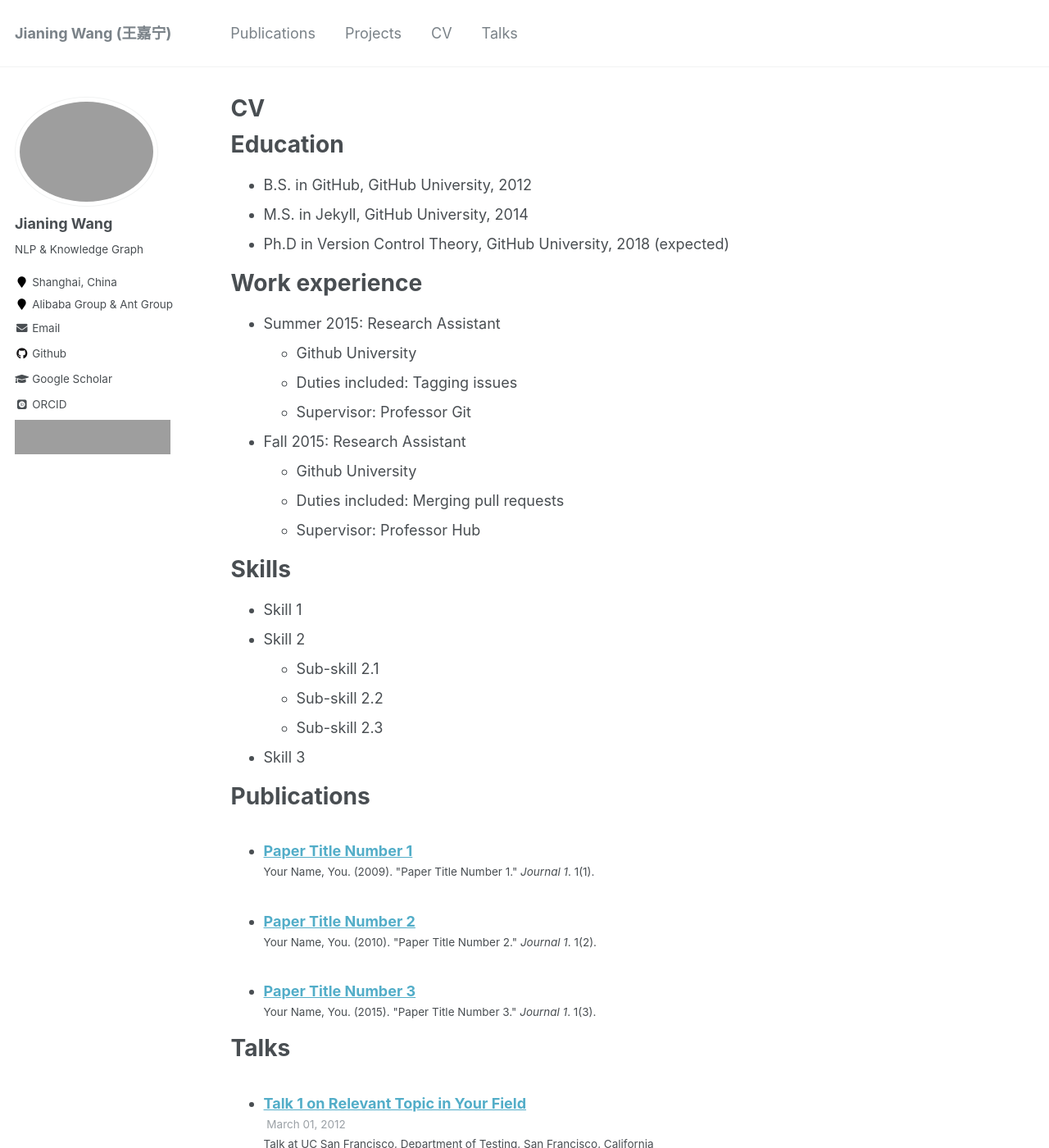
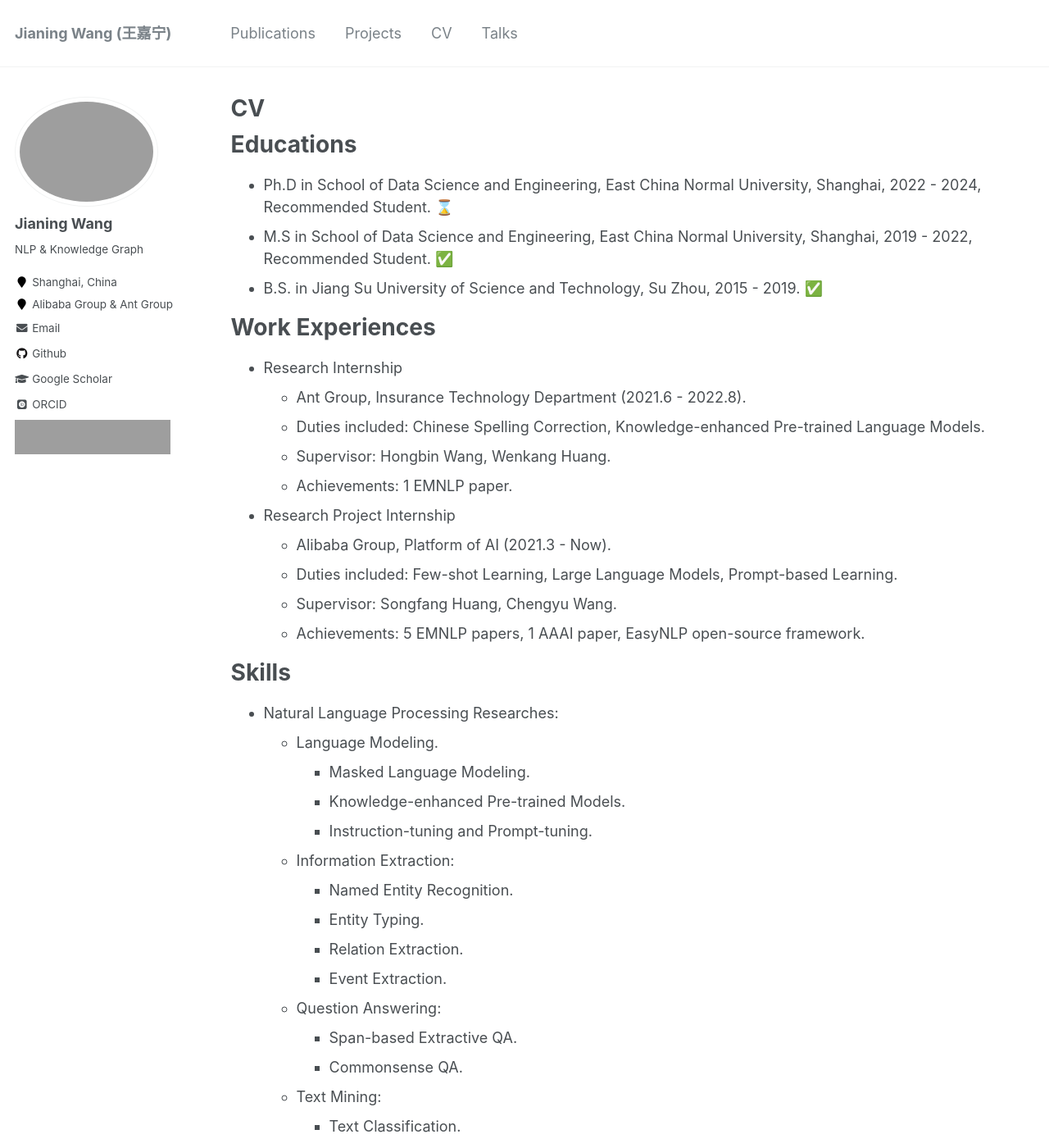
Before and after one commit to wjn1996/wjn1996.github.io, a Jekyll site: the page built from _pages/cv.md, in a window 1280 px wide and 1400 px high. Shown: the whole window at 82% size. Built offline with Jekyll 4.4.1, drawn with Linux system fonts in a browser that asks for light colours; some web fonts are replaced; some of the changed text lies outside the part shown; grey boxes are pictures that could not be loaded.

Commit message:
update CV

```diff
--- a/_pages/cv.md
+++ b/_pages/cv.md
@@ -9,51 +9,89 @@
 
 {% include base_path %}
 
-Education
+Educations
 ======
-* B.S. in GitHub, GitHub University, 2012
-* M.S. in Jekyll, GitHub University, 2014
-* Ph.D in Version Control Theory, GitHub University, 2018 (expected)
+* Ph.D in School of Data Science and Engineering, East China Normal University, Shanghai, 2022 - 2024, Recommended Student. ⌛️
+* M.S in School of Data Science and Engineering, East China Normal University, Shanghai, 2019 - 2022, Recommended Student. ✅
+* B.S. in Jiang Su University of Science and Technology, Su Zhou, 2015 - 2019. ✅
 
-Work experience
+
+
+Work Experiences
 ======
-* Summer 2015: Research Assistant
-  * Github University
-  * Duties included: Tagging issues
-  * Supervisor: Professor Git
+* Research Internship
+  * Ant Group, Insurance Technology Department (2021.6 - 2022.8).
+  * Duties included: Chinese Spelling Correction, Knowledge-enhanced Pre-trained Language Models.
+  * Supervisor: Hongbin Wang, Wenkang Huang.
+  * Achievements: 1 EMNLP paper.
 
-* Fall 2015: Research Assistant
-  * Github University
-  * Duties included: Merging pull requests
-  * Supervisor: Professor Hub
+* Research Project Internship
+  * Alibaba Group, Platform of AI (2021.3 - Now).
+  * Duties included: Few-shot Learning, Large Language Models, Prompt-based Learning.
+  * Supervisor: Songfang Huang, Chengyu Wang.
+  * Achievements: 5 EMNLP papers, 1 AAAI paper, EasyNLP open-source framework.
 
 Skills
 ======
-* Skill 1
-* Skill 2
-  * Sub-skill 2.1
-  * Sub-skill 2.2
-  * Sub-skill 2.3
-* Skill 3
+* Natural Language Processing Researches:
+  * Language Modeling.
+    * Masked Language Modeling.
+    * Knowledge-enhanced Pre-trained Models.
+    * Instruction-tuning and Prompt-tuning.
+  * Information Extraction:
+    * Named Entity Recognition.
+    * Entity Typing.
+    * Relation Extraction.
+    * Event Extraction.
+  * Question Answering:
+    * Span-based Extractive QA.
+    * Commonsense QA.
+  * Text Mining:
+    * Text Classification.
+    * Natural Language Inference.
+    * Chinese Spelling Correction.
+    * Paraphrasing.
+* Languages:
+  * Python
+  * Pytorch
+  * Java
 
 Publications
 ======
-  <ul>{% for post in site.publications %}
-    {% include archive-single-cv.html %}
-  {% endfor %}</ul>
+  Please refer to [Publication](./publications.md).
+
+Awards
+======
+* Competitions:
+  * [2022-12] [International Algorithm Case Competition](https://iacc.pazhoulab-huangpu.com/), The Third Place (3/96).
+  * [2022-07] [AIWIN Spring Competition (Chinese Insurance Multi-task Competition)](http://www.aiwin.org.cn/competitions/68), The Second Place.
+  * [2022-07] [CLUE Benchmarks Version 1.1](https://www.cluebenchmarks.com/rank.html), The 15-th Place (2/109)
+  * [2020-12] 'Huawei Cup' The 17th China Post-Graduate Mathematical Contest in Modeling, Second Prize.
+* Scholarship:
+  * [2022-12] HuaXin Scholarship.
+  * [2021-12] HuaXin Scholarship.
+* Others:
+  * Outstanding Undergraduate Graduates.
+  * Excellent Graduation Thesis of Jiangsu Province in 2019.
 
 Talks
 ======
-  <ul>{% for post in site.talks %}
-    {% include archive-single-talk-cv.html %}
-  {% endfor %}</ul>
+* [2023-03-23] Revisiting Large Language Models in NLP Researchs and Applications (面向大语言模型的背后技术思考与研究分析) [[PDF](../files/%E9%9D%A2%E5%90%91%E5%A4%A7%E8%A7%84%E6%A8%A1%E8%AF%AD%E8%A8%80%E6%A8%A1%E5%9E%8B%E6%8A%80%E6%9C%AF%E8%83%8C%E5%90%8E%E7%9A%84%E6%80%9D%E8%80%83%EF%BC%88wjn%2023-03-23%EF%BC%89.pptx)].
+* [2022-12-09] Survey of Pre-trained Language Models and Advances in NLP (预训练语言模型与NLP行业进展) [[PDF](../files/%E9%A2%84%E8%AE%AD%E7%BB%83%E8%AF%AD%E8%A8%80%E6%A8%A1%E5%9E%8B%E4%B8%8ENLP%E8%A1%8C%E4%B8%9A%E8%BF%9B%E5%B1%95%EF%BC%88%E7%8E%8B%E5%98%89%E5%AE%81%EF%BC%8922-12-09.pptx)].
+* [2022-03-05] Advances in Prompt-based Learning (Prompt-tuning的研究进展) [[PDF](../files/prompt-tuning%E7%A0%94%E7%A9%B6%E8%BF%9B%E5%B1%95.pptx)].
 
-Teaching
+Teaching or Teaching Assistant
 ======
-  <ul>{% for post in site.teaching %}
-    {% include archive-single-cv.html %}
-  {% endfor %}</ul>
+* [2022-09-01 ~ 2023-01-30] Algorithm Foundations for Data Science and Engineering
+  * Instructor: [Ming Gao](http://dase.ecnu.edu.cn/mgao/).
+  * Teaching Assistant: Jianing Wang (王嘉宁 Ph. D. candidate) and Nuo Chen (陈诺 Master candidate).
+  * Office: Rm. 110, Math. Building.
+  * ourse time: Monday 8:00 am - 10:00 am (Since Sep. 5, 2022), Thursday 14:50 pm - 16:25 pm (Since Sep. 8, 2022).
+* [2022-09-01 ~ 2023-01-30] Data Middle Platform
+  * Instructor: Cen Chen.
+  * Teaching Assistant: Jianing Wang (王嘉宁 Ph. D. candidate).
 
-Service and leadership
+CV PDF
 ======
-* Currently signed in to 43 different slack teams
+* The Chinese CV PDF is [here](../files/%E7%8E%8B%E5%98%89%E5%AE%81%E7%9A%84%E7%AE%80%E5%8E%86%EF%BC%8823-03-06%EF%BC%89.pdf).
+* The English CV PDF is coming soon.
```
Also changed, not shown: 8 other files.
